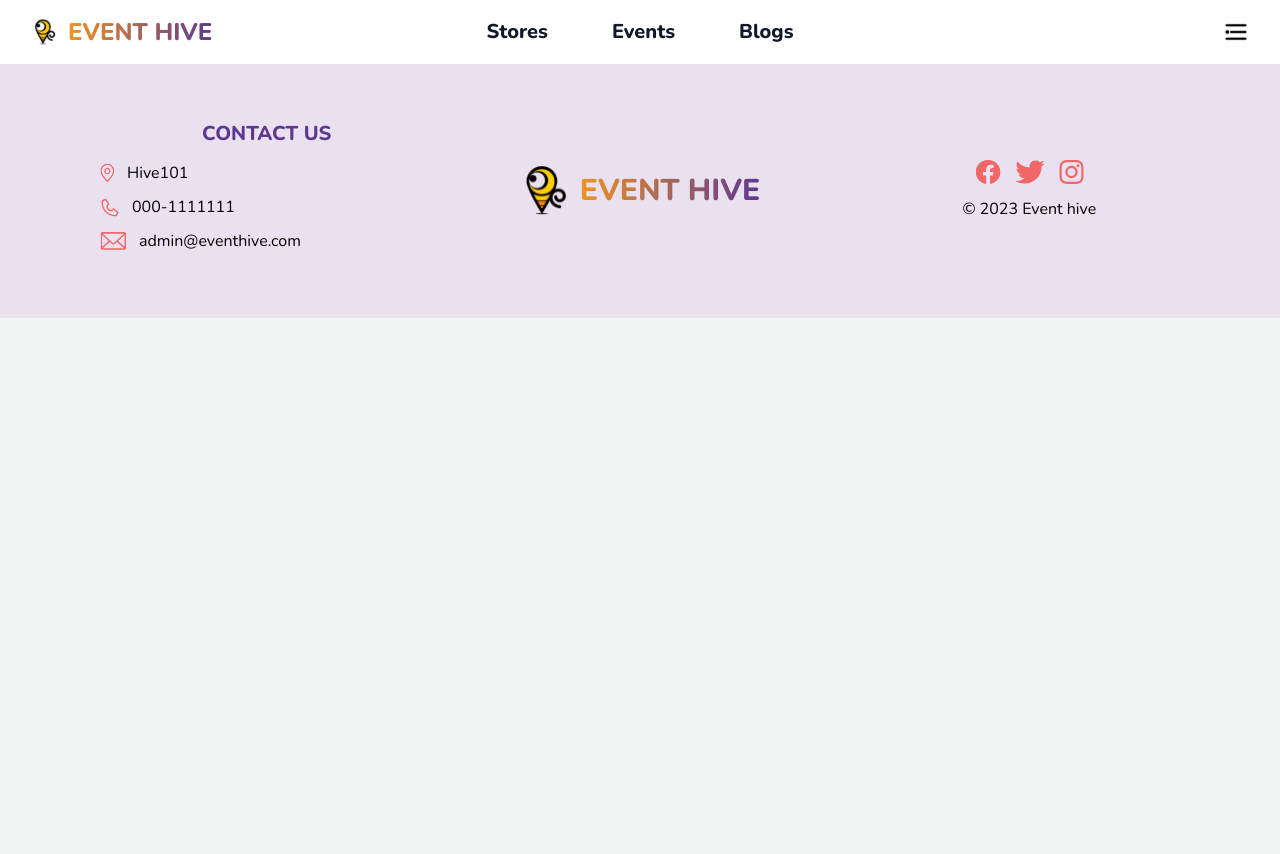
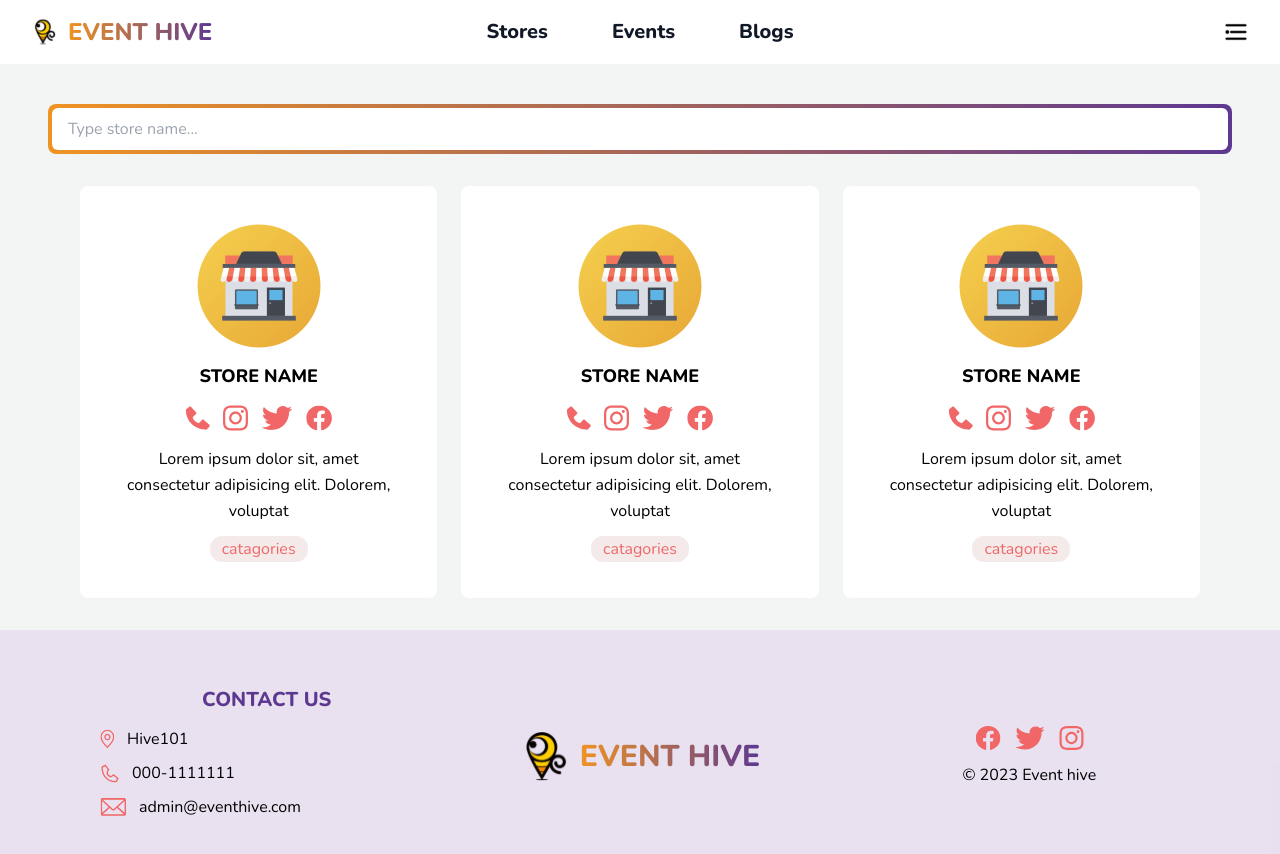
Before and after one commit to faynch/event-hive, a Next.js app: page /store in a window 1280 px wide. Shown: the top 854 px of the page. Before the commit the page ends 800 px from the top, so only its background shows below. Built offline with nearby package versions, Linux system fonts and the light colour scheme.

Commit message:
create store page

```diff
--- a/src/pages/store.tsx
+++ b/src/pages/store.tsx
@@ -1,11 +1,23 @@
 import Navbar from '../component/Navbar'
-
+import StoreCard from '../component/StoreCard'
 import Footer from '../component/Footer'
 
 function store() {
     return (
         <>
             <Navbar />
+            <div className="mx-12 mt-10 rounded-lg bg-gradient-to-r from-[#EF9323] to-[#5D3891] p-[4px]">
+                <input
+                    type="text"
+                    placeholder="Type store name..."
+                    className="input input-bordered max-w w-full rounded-md px-4 py-2"
+                />
+            </div>
+            <div className="grid grid-cols-1 px-16 my-5 md:grid-cols-2 md:gap-x-6 lg:px-20 xl:grid-cols-3">
+                <StoreCard />
+                <StoreCard />
+                <StoreCard />
+            </div>
             <Footer />
         </>
     )
```
Lines whose indentation alone changed are shown as unchanged.
